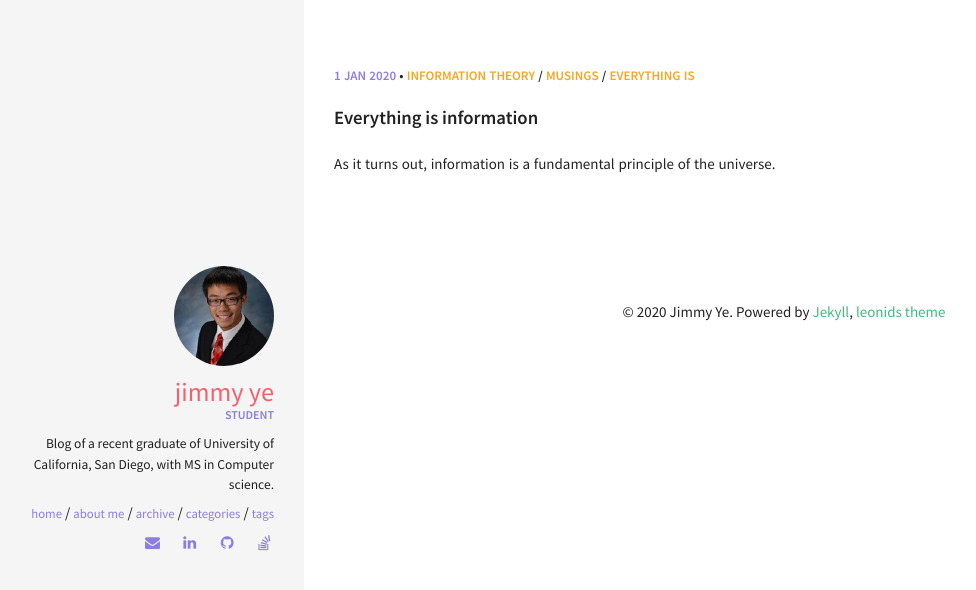
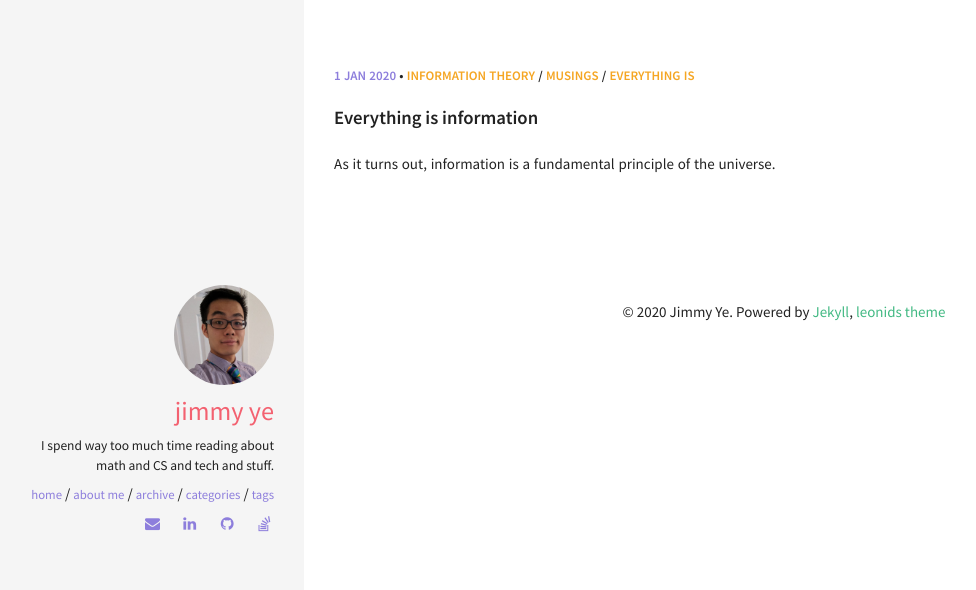
Before and after one commit to rationalis/rationalis.github.io, a Jekyll site: the page built from index.html, in a window 1280 px wide. Shown: the top 590 px of the page, without its empty margins (16-992 px from the left). Built offline with Jekyll 4.4.1, drawn with Linux system fonts in a browser that asks for light colours.

Commit message:
Update personal info

```diff
--- a/_config.yml
+++ b/_config.yml
@@ -35,8 +35,8 @@ kramdown:
 owner:
   name: Jimmy Ye
   avatar: avatar.jpg
-  job: "Student"
-  bio: "Blog of a recent graduate of University of California, San Diego, with MS in Computer science."
+  job: ""
+  bio: "I spend way too much time reading about math and CS and tech and stuff."
   email: jiy162@ucsd.edu
   disqus-shortname:
   twitter: #username
```
Also changed, not shown: img/avatar.jpg.
